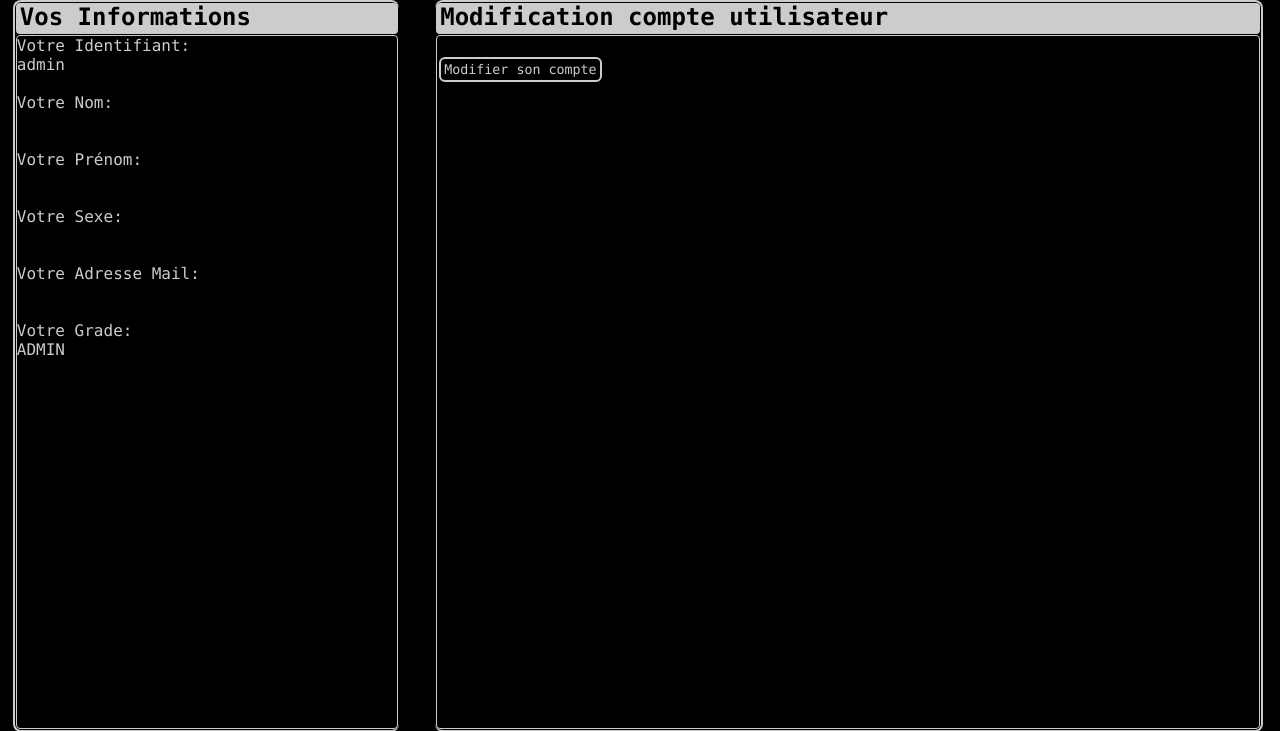
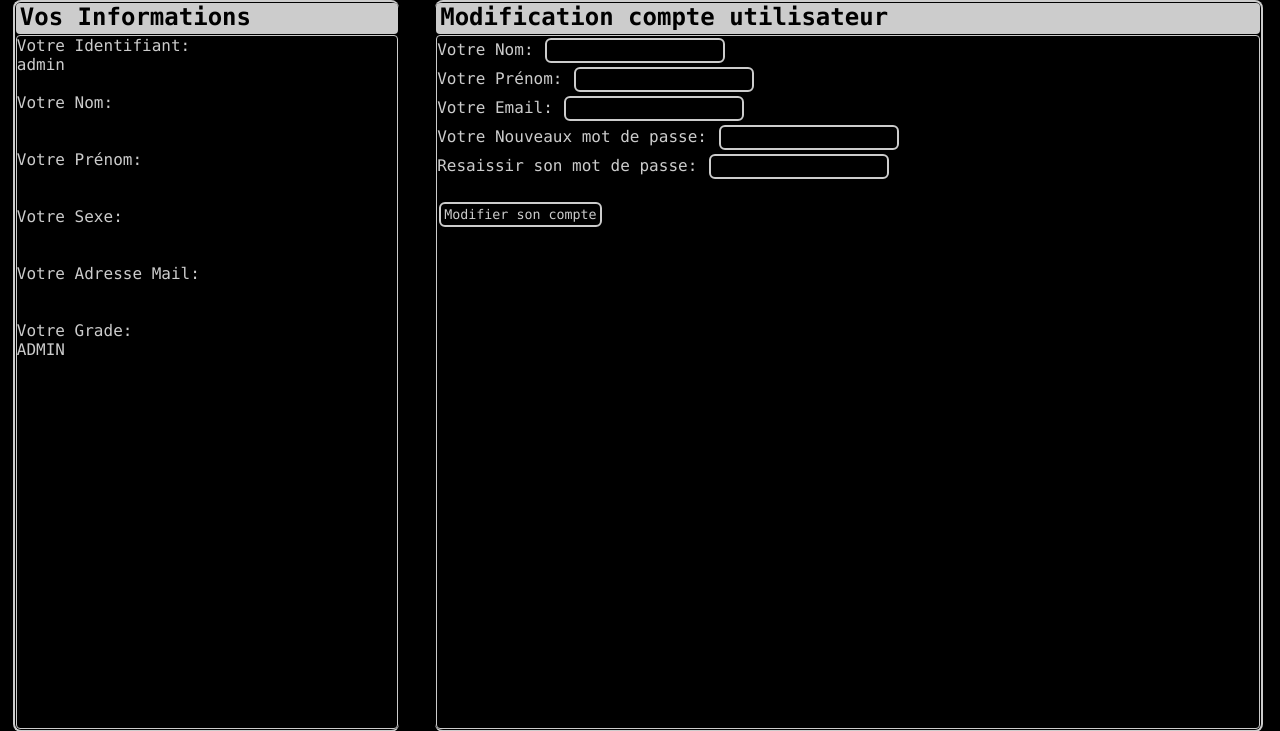
Before and after one commit to AznoYT/Stock-One, a PHP site: page /pages/compteuser.php in a window 1280 px wide. Shown: the part 40-771 px from the top of the page. Run offline with PHP 8.4, Linux system fonts and the light colour scheme; a user stored in the database is signed in; data comes from the database, SQL or seed files in the repository.

Commit message:
Add files via upload

```diff
--- a/pages/compteuser.php
+++ b/pages/compteuser.php
@@ -69,9 +69,20 @@
 			<aside class="admin_panel_right">
 				<h2>Modification compte utilisateur</h2>
 				<div class="content">
-
-					<br />
-					<input type="button" class="color" value="Modifier son compte" onclick="location.href='#'"/>
+					<form action="./verifmcompte.php" method="POST">
+						<label>Votre Nom:</label>
+						<input type="text" class="color" name="mnom"/><br />
+						<label>Votre Prénom:</label>
+						<input type="text" class="color" name="mprenom"/><br />
+						<label>Votre Email:</label>
+						<input type="email" class="color" name="memail"/><br />
+						<label>Votre Nouveaux mot de passe:</label>
+						<input type="password" class="color" name="pws1"/><br />
+						<label>Resaissir son mot de passe:</label>
+						<input type="password" class="color" name="pws2"/><br />
+						<br />
+						<input type="submit" class="color" value="Modifier son compte" />
+					</form>
 				</div>
 			</aside>
 			<div id="popup">
```
